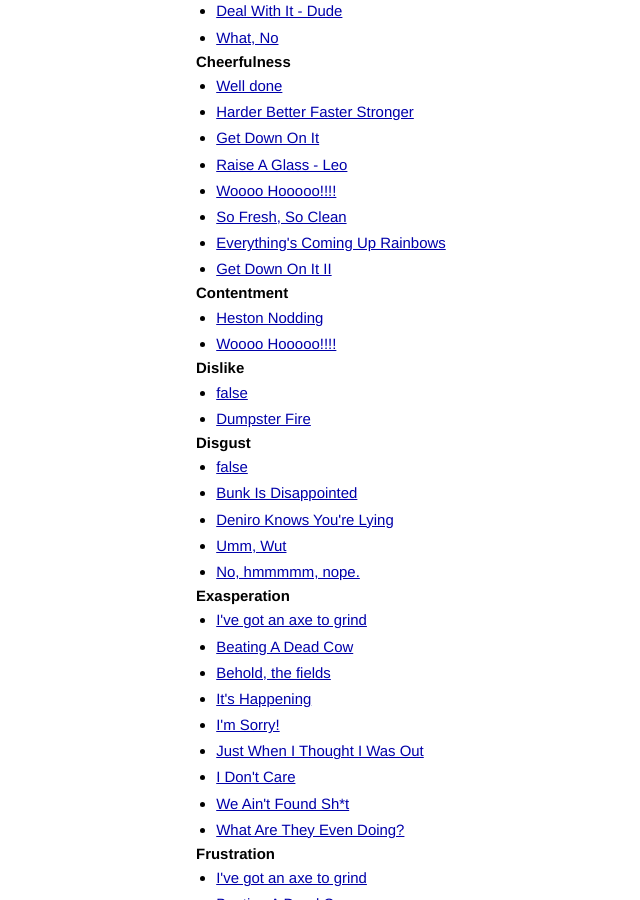
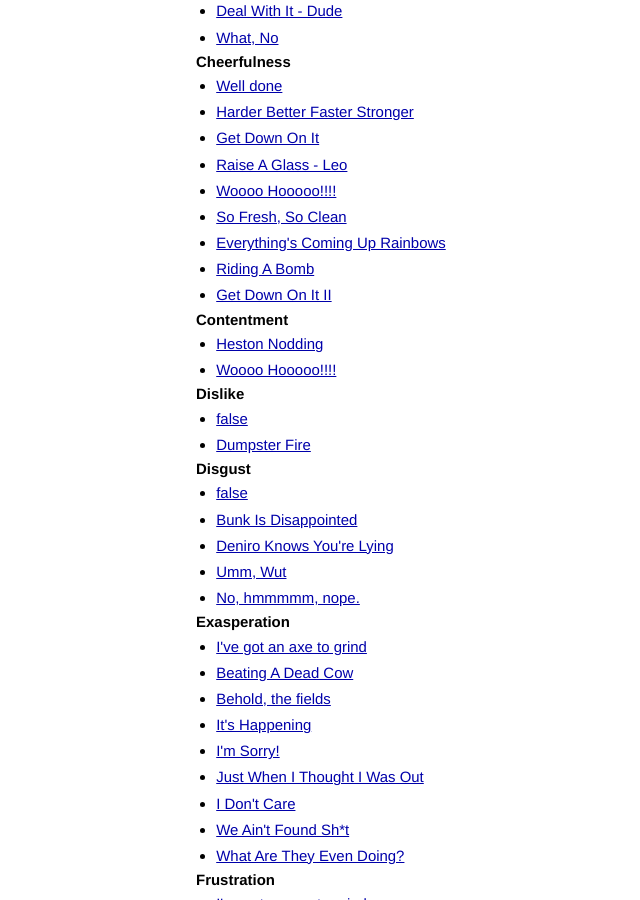
Before and after one commit to jschairb/zeitgeist, a Jekyll site: the page built from index.html, in a window 1280 px wide and 900 px high, scrolled down 450 px. Shown: the whole window, without its empty margins (130-770 px from the left). Built offline with Jekyll 4.4.1, drawn with Linux system fonts in a browser that asks for light colours; Markdown is read by kramdown in place of the engine named in the settings.

Commit message:
RIDING BOMB

```diff
--- a/_data/categories.yaml
+++ b/_data/categories.yaml
@@ -22,6 +22,7 @@ Cheerfulness:
   - leo-woohoo
   - outkast-dancing
   - rainbow-vomit
+  - riding-bomb
   - toddler-dancing
 Contentment:
   - heston-nodding
--- a/_data/images.yaml
+++ b/_data/images.yaml
@@ -142,6 +142,9 @@ rainbow-vomit:
 red-don-t-give-a-shit:
   file: red-don-t-give-a-shit.gif
   name: "I Don't Give A Shit"
+riding-bomb:
+  file: riding-bomb.gif
+  name: Riding A Bomb
 robert-downey-nope:
   file: robert-downey-nope.gif
   name: No, hmmmmm, nope.
```
Also changed, not shown: images/riding-bomb.gif (added).
